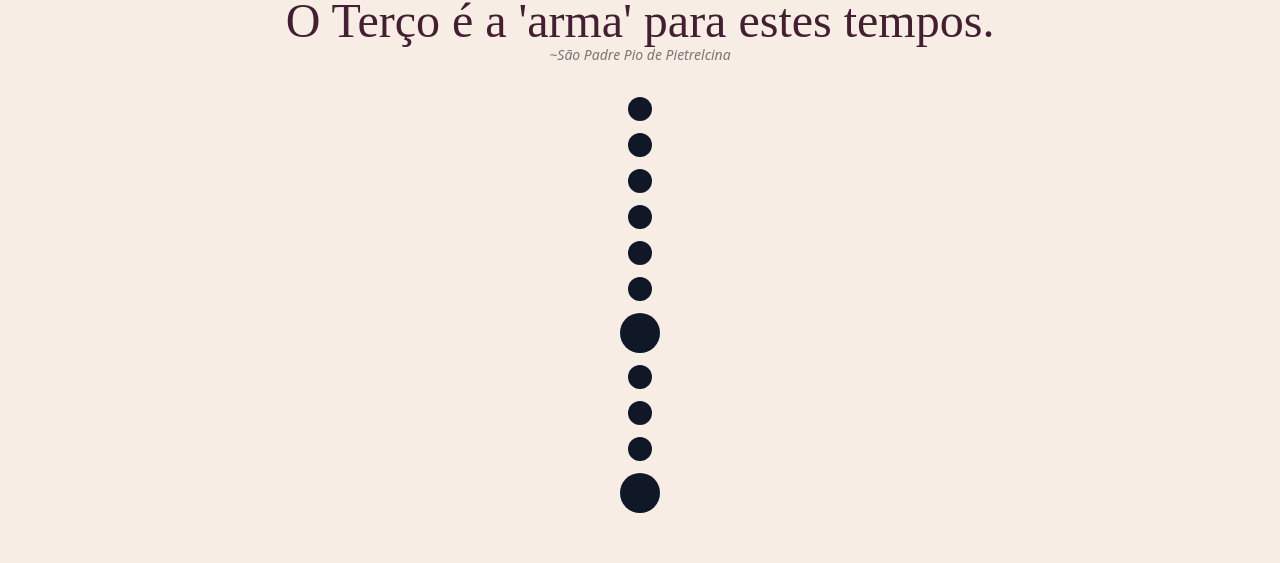
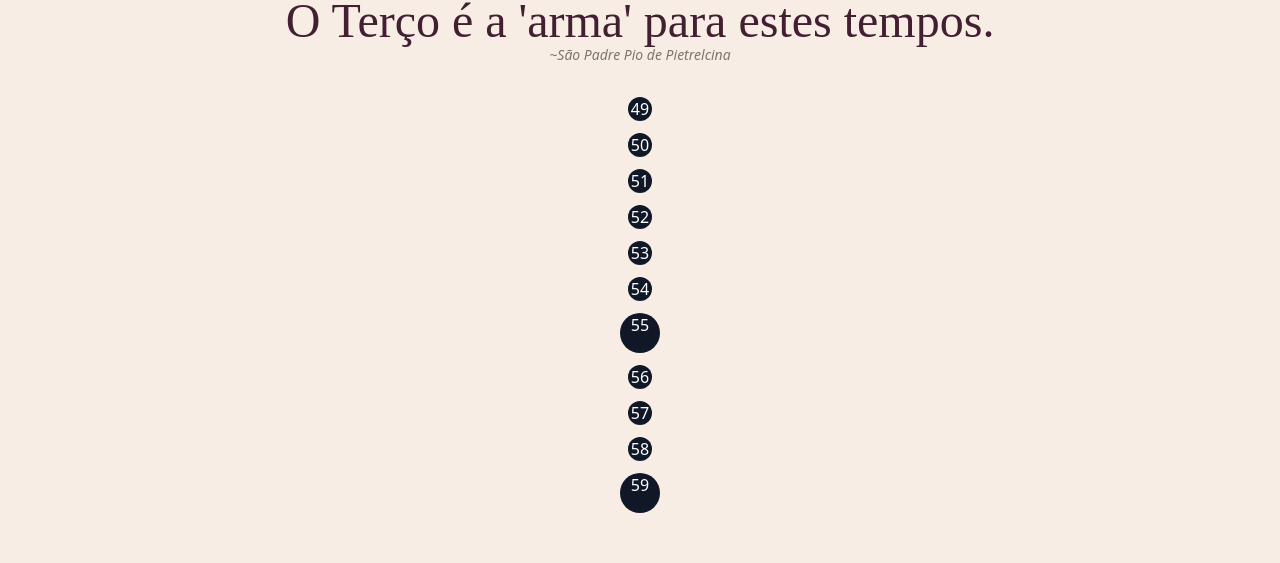
Before and after one commit to danielBRTanimacao/TercoFacil, a Vue app: page / in a window 1280 px wide. Shown: the part 149-712 px from the top of the page. Built offline with nearby package versions, Linux system fonts and the light colour scheme; grey boxes are pictures that could not be loaded; a web font is replaced by a local one.

Commit message:
feat: updating 'terco' focus and refactoring else if

```diff
--- a/src/App.vue
+++ b/src/App.vue
@@ -27,6 +27,8 @@ const currentMystery = ref(0);
 
 const aveMariaCount = ref(0);
 const totalAveMarias = ref(0);
+
+const lagerMistery = [11, 22, 33, 44, 55, 59];
 
 const daysMap = {
     domingo: "domingo",
@@ -206,10 +208,6 @@ function isQuarema() {
                 ref="actualTerco"
                 class="h-[55dvh] overflow-hidden flex items-center justify-center flex-col gap-3"
             >
-                <div class="text-3xl text-white font-bold mb-4">
-                    {{ daysPrayed }}
-                </div>
-
                 <div
                     v-for="value in 59"
                     :key="value"
@@ -219,31 +217,14 @@ function isQuarema() {
                     }"
                 >
                     <div
-                        v-if="value == 11"
-                        class="rounded-full w-10 h-10 bg-gray-900"
-                    ></div>
-                    <div
-                        v-else-if="value == 22"
-                        class="rounded-full w-10 h-10 bg-gray-900"
-                    ></div>
-                    <div
-                        v-else-if="value == 33"
-                        class="rounded-full w-10 h-10 bg-gray-900"
-                    ></div>
-                    <div
-                        v-else-if="value == 44"
-                        class="rounded-full w-10 h-10 bg-gray-900"
-                    ></div>
-                    <div
-                        v-else-if="value == 55"
-                        class="rounded-full w-10 h-10 bg-gray-900"
-                    ></div>
-                    <div
-                        v-else-if="value == 59"
-                        ref="focusedBeadRef"
-                        class="rounded-full w-10 h-10 bg-gray-900"
-                    ></div>
-                    <div v-else class="rounded-full w-6 h-6 bg-gray-900"></div>
+                        class="rounded-full bg-gray-900 text-white"
+                        :class="{
+                            'w-6 h-6': !lagerMistery.includes(value),
+                            'w-10 h-10': lagerMistery.includes(value),
+                        }"
+                    >
+                        {{ value }}
+                    </div>
                 </div>
 
                 <img
--- a/src/components/ui/modal/About.vue
+++ b/src/components/ui/modal/About.vue
@@ -1,6 +1,6 @@
 <template>
     <div
-        class="fixed inset-0 bg-black bg-opacity-50 flex items-center justify-center z-50"
+        class="fixed inset-0 bg-gray-500/50 bg-opacity flex items-center justify-center z-50"
     >
         <div class="bg-white p-6 rounded-lg shadow-xl max-w-lg mx-auto">
             <h2 class="text-2xl font-bold mb-4">Sobre o Terço Digital</h2>
```
